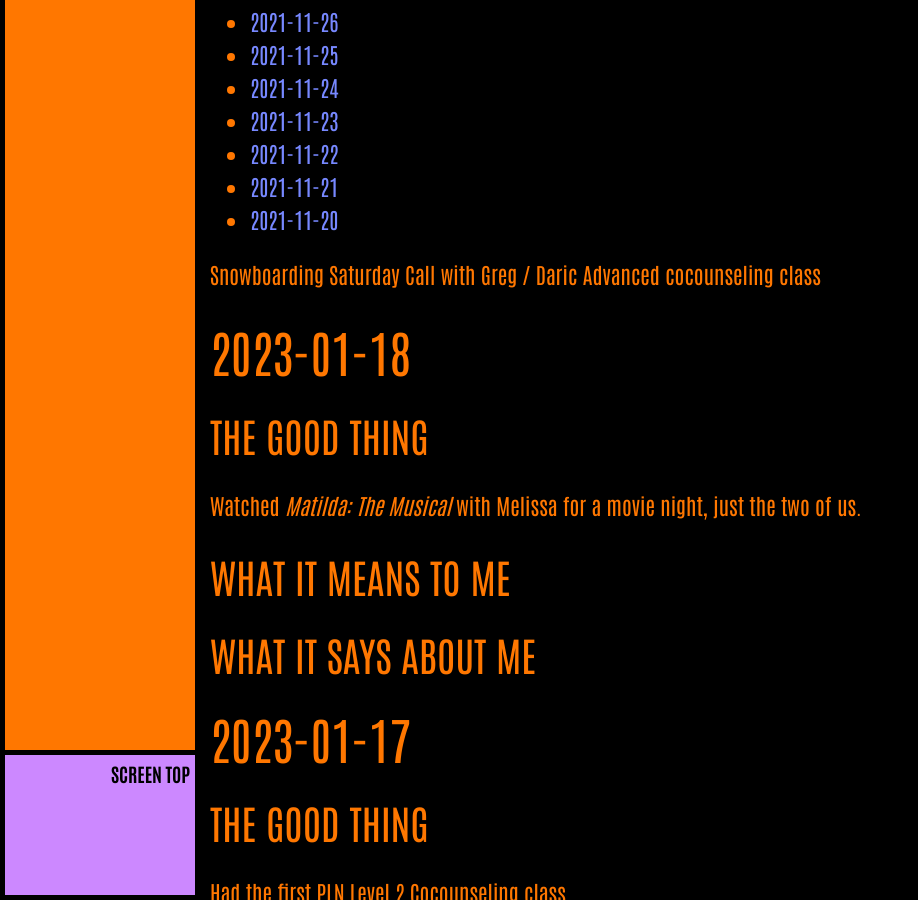
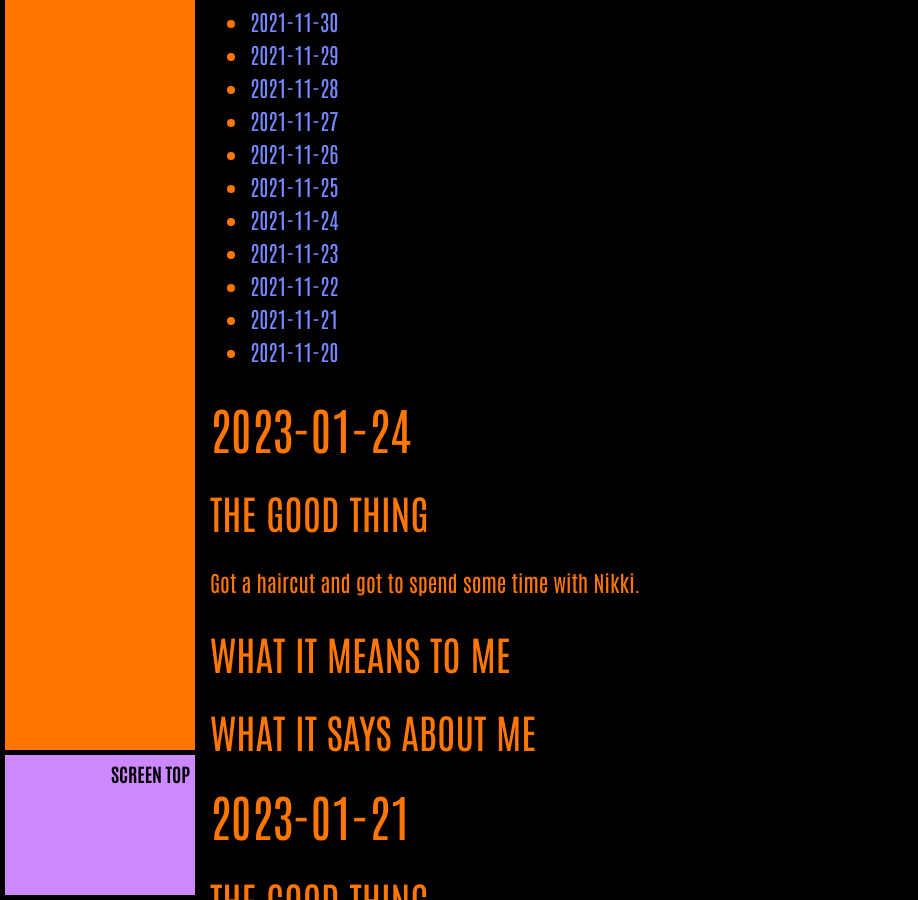
Before and after one commit to ArthurZey/arthurzey.github.io, a Jekyll site: the page built from _pages/one-good-thing.md, in a window 1280 px wide and 900 px high, scrolled down 8742 px. Shown: the whole window, without its empty margins (0-918 px from the left). Built offline with Jekyll 4.4.1, drawn with Linux system fonts in a browser that asks for light colours; some of the changed text lies outside the part shown.

Commit message:
added stubs for 2023-01-19, 2023-01-20, 2023-01-21, 2023-01-24

```diff
--- a/_pages/one-good-thing.md
+++ b/_pages/one-good-thing.md
@@ -14,9 +14,41 @@
 {::options toc_levels="2" /}
 
 
-Snowboarding Saturday
-Call with Greg / Daric
-Advanced cocounseling class
+## 2023-01-24
+### The Good Thing
+Got a haircut and got to spend some time with Nikki.
+### What It Means to Me
+
+### What It Says about Me
+
+
+
+## 2023-01-21
+### The Good Thing
+Had a fun time snowboarding Winter Park.
+### What It Means to Me
+
+### What It Says about Me
+
+
+
+## 2023-01-20
+### The Good Thing
+Had a good call with Greg about Daric.
+### What It Means to Me
+
+### What It Says about Me
+
+
+
+## 2023-01-19
+### The Good Thing
+Enjoyed the PLN Advanced Cocounseling Dropin class.
+### What It Means to Me
+
+### What It Says about Me
+
+
 
 ## 2023-01-18
 ### The Good Thing
```
Also changed, not shown: other parts of _pages/one-good-thing.md (+1 -1 lines).
